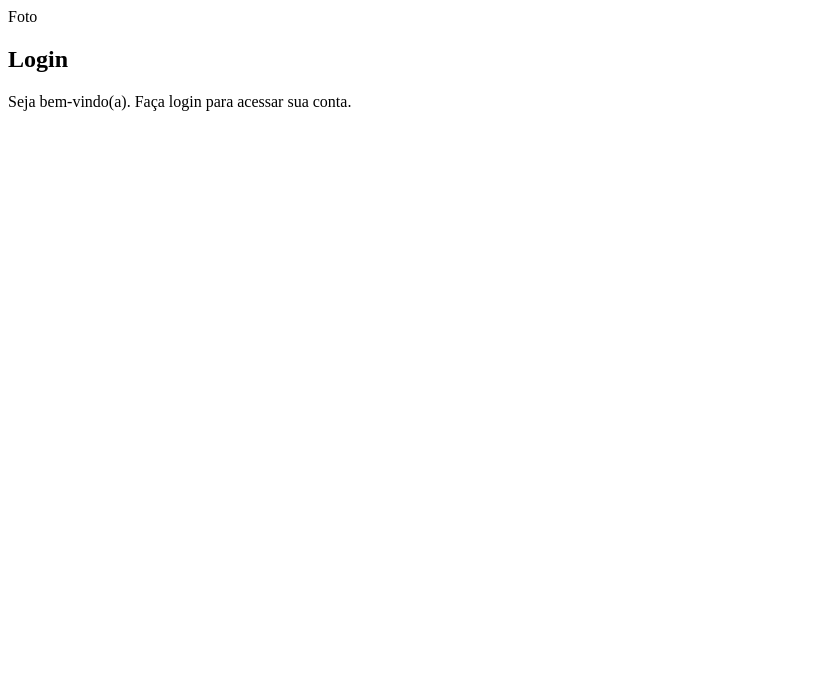
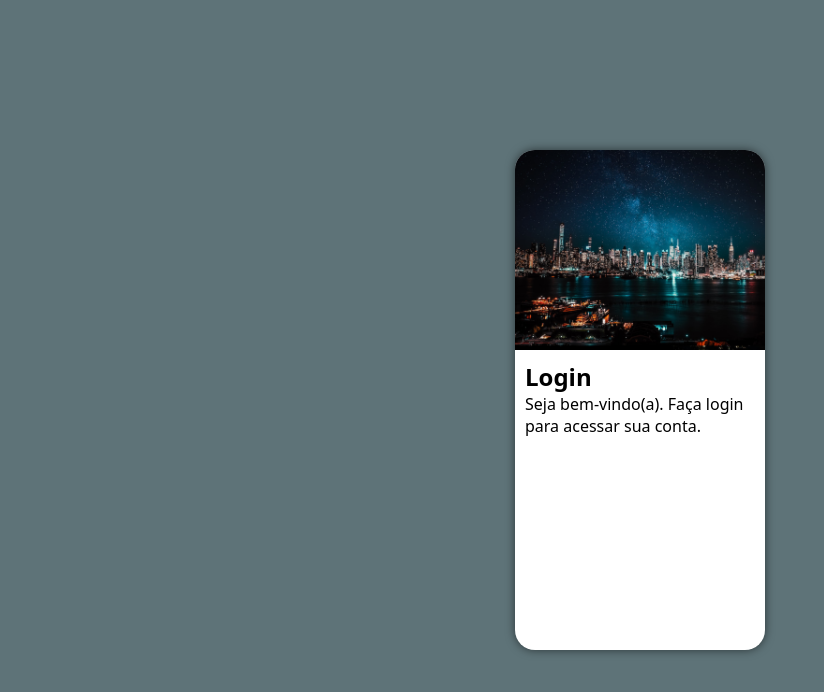
Before and after one commit to alramosf/projeto-login, a plain HTML site: page index.html in a window 1280 px wide. Shown: the whole page, without its empty margins (0-824 px from the left). Drawn offline with Linux system fonts and the light colour scheme; files that its build step writes are made by us from their sources.

Commit message:
css criado.

```diff
--- /dev/null
+++ b/estilos/style.css
@@ -0,0 +1,62 @@
+@charset "UTF-8";
+
+
+/*
+
+Paleta de cores
+Azul: #0A1320
+cinza: #5E7378
+preto: #060606
+
+*/
+
+* {
+    font-family: system-ui, -apple-system, BlinkMacSystemFont, 'Segoe UI', Roboto, Oxygen, Ubuntu, Cantarell, 'Open Sans', 'Helvetica Neue', sans-serif;
+
+    padding: 0px;
+    margin: 0px;
+    box-sizing: border-box;
+}
+
+body, html {
+    background-color: #5E7378;
+    height: 100vh;
+    width: 100vw;
+
+}
+
+main {
+    position: relative;
+    height: 100vh;
+    width: 100vw;
+}
+
+section#login{
+    position: absolute;
+    top: 50%;
+    left: 50%;
+    transform: translate(-50%, -50%);
+    overflow: hidden; /*TUDO QUE ESTIVER FORA DA BORDA FICA ESCONDIDO*/
+
+
+    background-color:  white;
+    width: 250px;
+    height: 500px;
+    border-radius: 20px;
+    box-shadow: 0px 0px 10px rgba(0, 0, 0, 0.550);
+}
+
+section#login > div#imagem{
+    display: block;
+    background: #5E7378 url(../imagens/pexels-piccinng-3075993.jpg) no-repeat;
+    background-size: cover;
+    background-position: left bottom;
+    height: 200px;
+
+}
+
+section#login > div#forms {
+    display: block;
+    padding: 10px;
+
+}
--- a/index.html
+++ b/index.html
@@ -5,13 +5,13 @@
     <meta http-equiv="X-UA-Compatible" content="IE=edge">
     <meta name="viewport" content="width=device-width, initial-scale=1.0">
     <title>Login</title>
-    <link rel="stylesheet" href="estilo/style.css">
+    <link rel="stylesheet" href="estilos/style.css">
 </head>
 <body>
     <main>
         <section id="login">
             <div id="imagem">
-                Foto
+                <!--Aqui vai aimagem nas CSS-->
             </div>
             <div id="forms">
                 <h1>Login</h1>
```
Also changed, not shown: style.css (deleted, +0 -10 lines).
